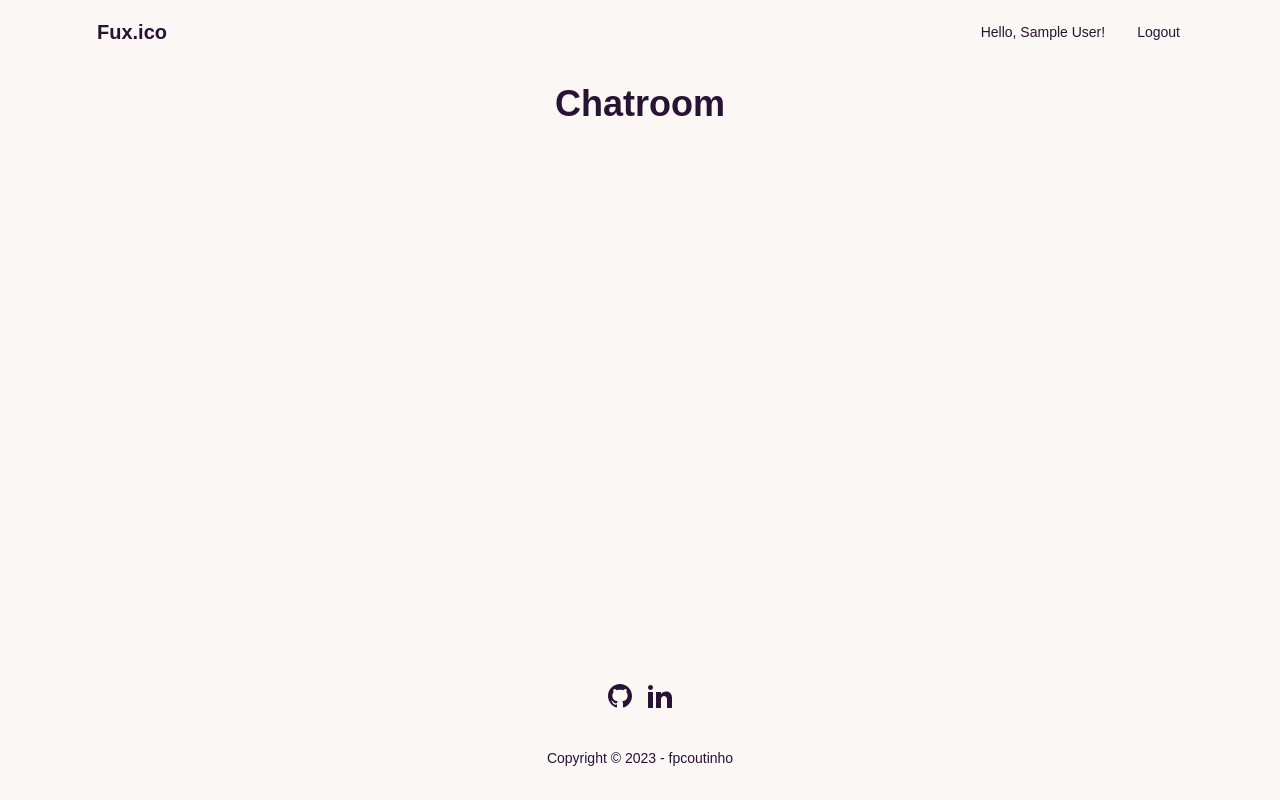
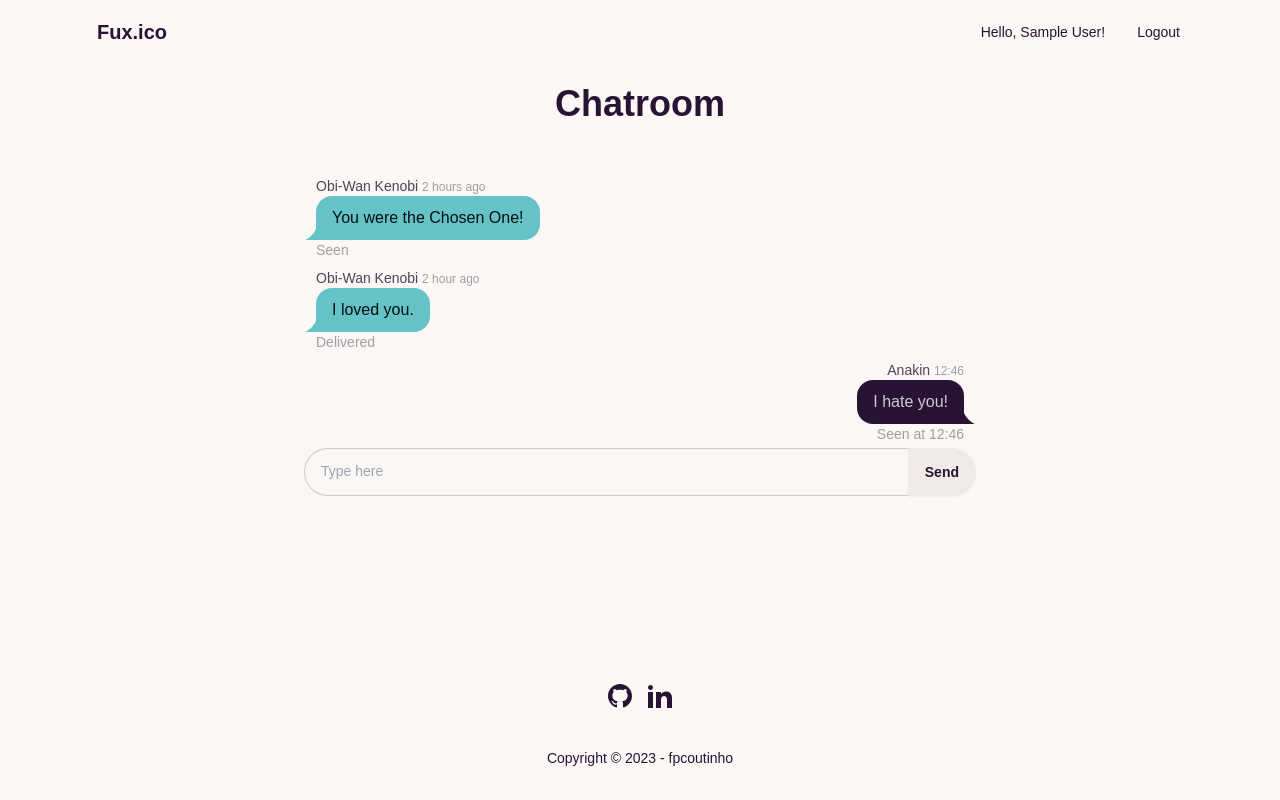
Before and after one commit to fpcoutinho/live-chat, a Vue app: page /chatroom in a window 1280 px wide. Built offline with nearby package versions, Linux system fonts and the light colour scheme; no server answers; sample sign-in values are in the browser's storage.

Commit message:
chatroom mock

```diff
--- a/src/views/chatroom-view.vue
+++ b/src/views/chatroom-view.vue
@@ -1,5 +1,41 @@
 <template>
   <h1>Chatroom</h1>
+  <div class="chat-window mt-4">
+    <div class="chat chat-start">
+      <div class="chat-header">
+        Obi-Wan Kenobi
+        <time class="text-xs opacity-50">2 hours ago</time>
+      </div>
+      <div class="chat-bubble chat-bubble-primary">You were the Chosen One!</div>
+      <div class="chat-footer opacity-50">
+        Seen
+      </div>
+    </div>
+    <div class="chat chat-start">
+      <div class="chat-header">
+        Obi-Wan Kenobi
+        <time class="text-xs opacity-50">2 hour ago</time>
+      </div>
+      <div class="chat-bubble chat-bubble-primary">I loved you.</div>
+      <div class="chat-footer opacity-50">
+        Delivered
+      </div>
+    </div>
+    <div class="chat chat-end">
+      <div class="chat-header">
+        Anakin
+        <time class="text-xs opacity-50">12:46</time>
+      </div>
+      <div class="chat-bubble chat-bubble-neutral">I hate you!</div>
+      <div class="chat-footer opacity-50">
+        Seen at 12:46
+      </div>
+    </div>
+    <div class="chat-input w-full join">
+      <textarea class="textarea textarea-bordered join-item w-full" rows="1" placeholder="Type here"></textarea>
+      <button class="btn join-item rounded-r-full">Send</button>
+    </div>
+  </div>
 </template>
 
 <script setup>
@@ -16,3 +52,24 @@ watch(user, () => {
   }
 })
 </script>
+
+<style>
+.chat-window {
+  width: 42rem;
+}
+
+.chat-input {
+  .textarea {
+    resize: none;
+  }
+
+  .textarea::-webkit-scrollbar {
+    display: none;
+  }
+
+  .textarea {
+    -ms-overflow-style: none;
+    scrollbar-width: none;
+  }
+}
+</style>
```
